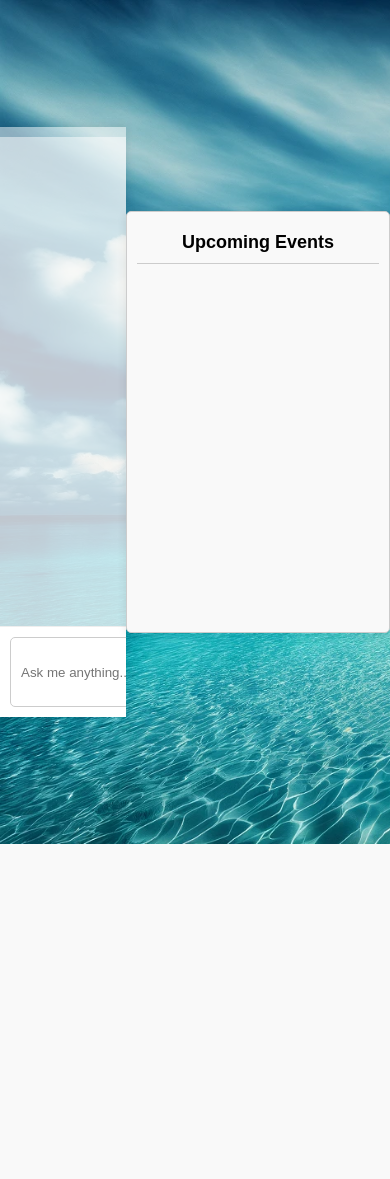
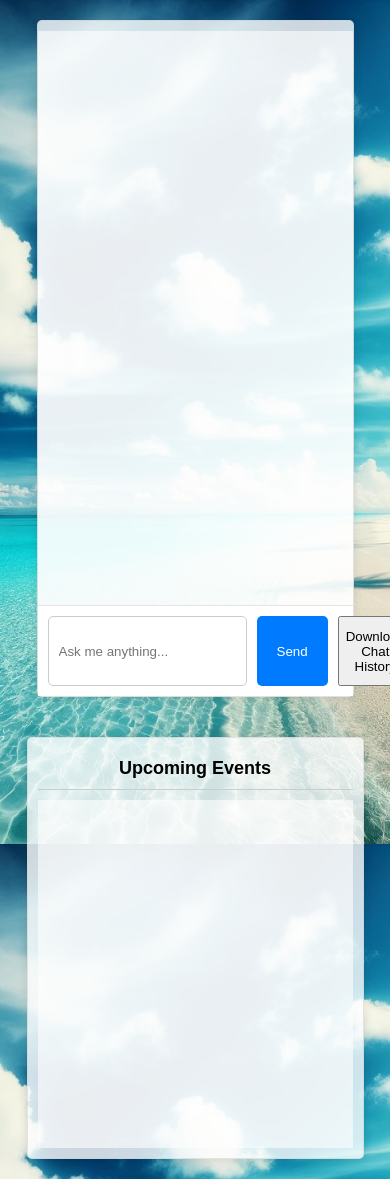
Before and after one commit to MeNicefellow/DrNiceFellow-s_Chat_WebUI, a Flask app: template templates/index.html in a window 390 px wide; the page is wider, and only the part inside the window is pictured. Before the commit the page ends 844 px from the top of that part, so only its background shows below. Run offline with Flask 3, Linux system fonts and the light colour scheme; the template is opened without the code that fills it, so the values that code supplies are empty; parts of the project's set-up code (start-up, migrations or seed data) failed here and were passed over.

Commit message:
Now it works

```diff
--- a/static/css/style.css
+++ b/static/css/style.css
@@ -9,14 +9,17 @@
     margin-left: 10px;
 }
 body {
-    font-family: Arial, sans-serif;
     display: flex;
     justify-content: center;
-    align-items: center;
-    height: 100vh;
+    align-items: flex-start;
+    min-height: 100vh;
+    padding: 20px;
     margin: 0;
+    font-family: Arial, sans-serif;
     background-image: url('/background_image');
     background-size: cover;
+    background-position: center;
+    background-attachment: fixed;
 }
 #tool-usage {
     margin-right: 10px;
@@ -37,20 +40,22 @@ label[for="tool-usage"] {
     color: white; /* Set the text color to white for contrast */
 }
 #chat-container {
-    width: 40%;
-    height: 70%;
-    background-color: rgba(255, 255, 255, 0.5); /* white with 50% opacity */
-    box-shadow: 0 0 10px rgba(0, 0, 0, 0.1);
+    width: 60%;
+    max-width: 800px;
+    height: 80vh;
+    border: 1px solid rgba(204, 204, 204, 0.5);
+    border-radius: 5px;
     display: flex;
     flex-direction: column;
-    overflow: hidden;
+    background-color: rgba(255, 255, 255, 0.8);
+    box-shadow: 0 2px 10px rgba(0, 0, 0, 0.1);
 }
 
 #chat-box {
     flex-grow: 1;
-    padding: 20px;
     overflow-y: auto;
-    background-color: rgba(255, 255, 255, 0.5); /* white with 50% opacity */
+    padding: 10px;
+    background-color: rgba(255, 255, 255, 0.6);
 }
 #chat-box div {
     margin-bottom: 10px;
@@ -64,7 +69,7 @@ label[for="tool-usage"] {
     display: flex;
     padding: 10px;
     background: #fff;
-    border-top: 1px solid #eee;
+    border-top: 1px solid rgba(204, 204, 204, 0.5);
 }
 
 #chat-input {
@@ -91,16 +96,18 @@ label[for="tool-usage"] {
 /* ... existing styles ... */
 
 #calendar-container {
-    width: 300px;
+    width: 250px;
     height: 400px;
-    border: 1px solid #ccc;
+    border: 1px solid rgba(204, 204, 204, 0.5);
     border-radius: 5px;
-    margin: 20px auto;
     padding: 10px;
     display: flex;
     flex-direction: column;
-    background-color: #f9f9f9;
+    background-color: rgba(255, 255, 255, 0.8);
     box-shadow: 0 2px 10px rgba(0, 0, 0, 0.1);
+    position: fixed;
+    right: 20px;
+    top: 20px;
 }
 
 #calendar-title {
@@ -116,6 +123,7 @@ label[for="tool-usage"] {
     flex-grow: 1;
     overflow-y: auto;
     padding: 10px;
+    background-color: rgba(255, 255, 255, 0.6);
 }
 
 #event-list ul {
@@ -127,8 +135,8 @@ label[for="tool-usage"] {
 #event-list li {
     margin-bottom: 10px;
     padding: 8px;
-    background-color: #fff;
-    border: 1px solid #e0e0e0;
+    background-color: rgba(255, 255, 255, 0.8);
+    border: 1px solid rgba(224, 224, 224, 0.5);
     border-radius: 4px;
     font-size: 14px;
 }
@@ -160,3 +168,23 @@ label[for="tool-usage"] {
         margin: 0 0 0 20px;
     }
 }
+
+/* Adjust the layout for smaller screens */
+@media (max-width: 1200px) {
+    body {
+        flex-direction: column;
+        align-items: center;
+    }
+
+    #chat-container {
+        width: 90%;
+        margin-bottom: 20px;
+    }
+
+    #calendar-container {
+        position: static;
+        width: 90%;
+        max-width: 400px;
+        margin-top: 20px;
+    }
+}
--- a/templates/index.html
+++ b/templates/index.html
@@ -25,7 +25,6 @@
         </div>
     </div>
 
-    <!-- Updated calendar events section -->
     <div id="calendar-container">
         <div id="calendar-title">Upcoming Events</div>
         <div id="event-list">
```
